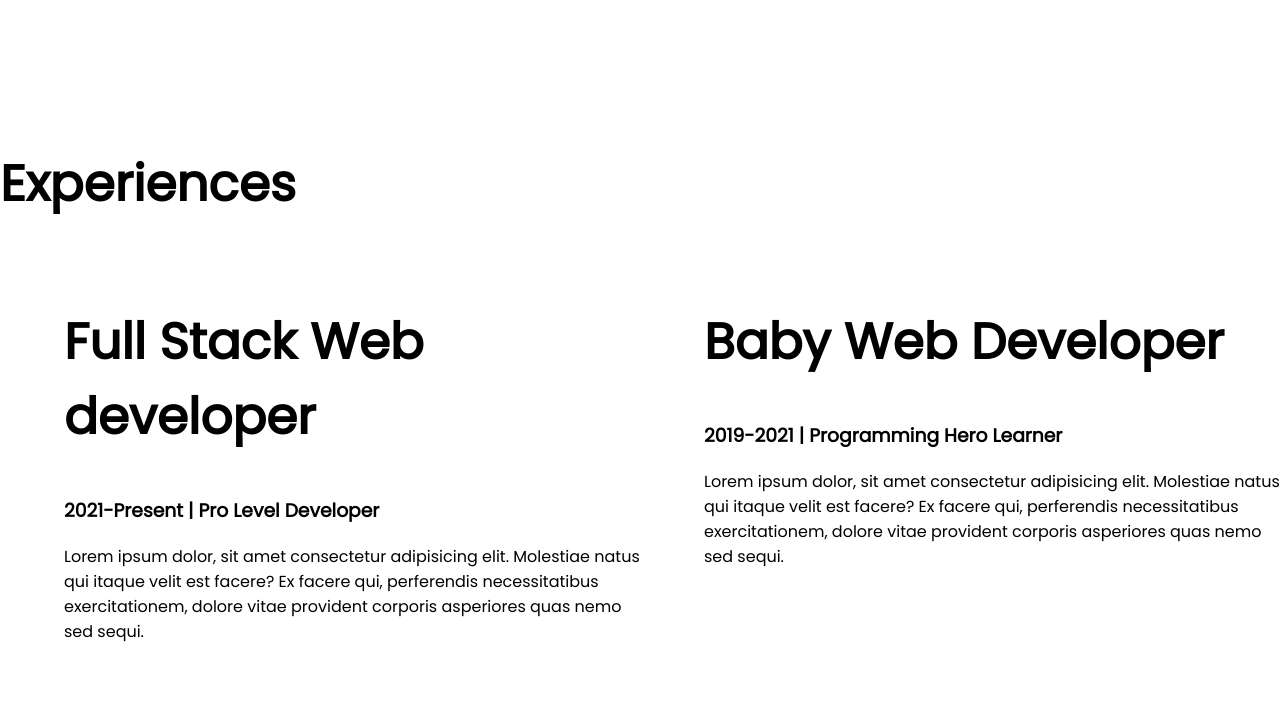
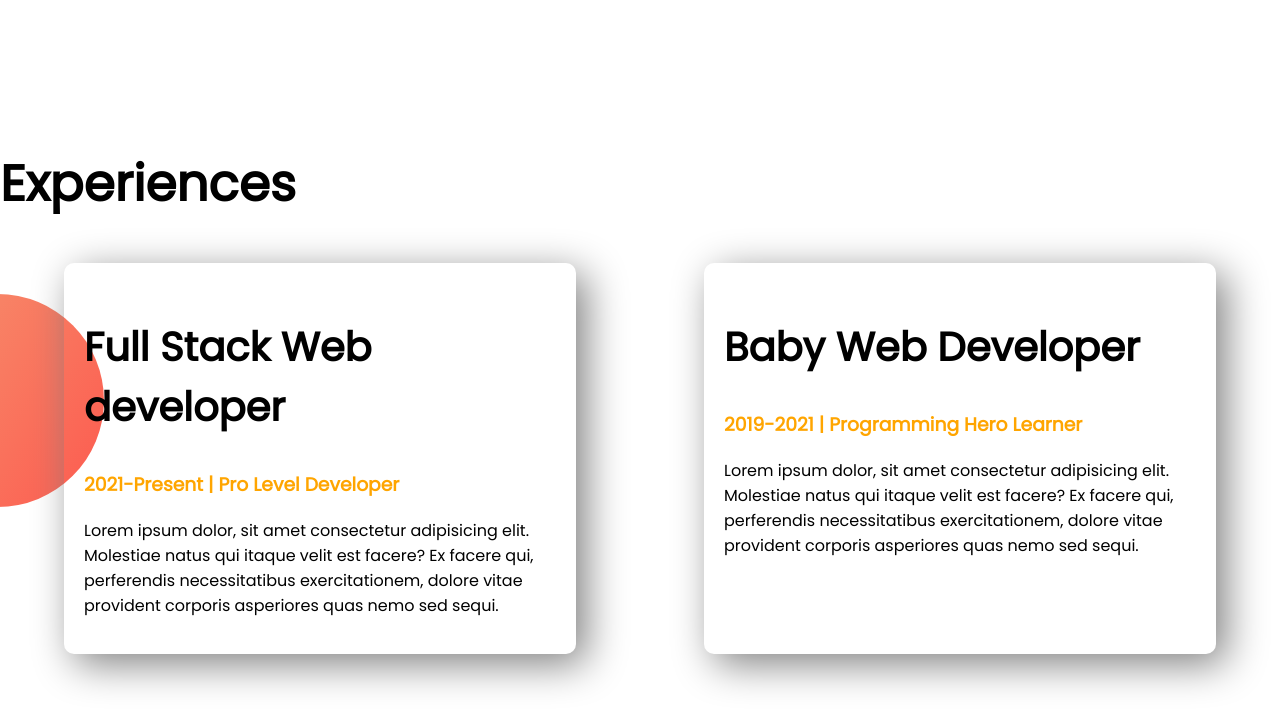
Before and after one commit to khandaker-md-yasin-arafat/developer-portfolio-2, a plain HTML site: page index.html in a window 1280 px wide. Shown: the part 1141-1868 px from the top of the page. Drawn offline with Linux system fonts and the light colour scheme.

Commit message:
experience area added

```diff
--- a/index.html
+++ b/index.html
@@ -39,14 +39,14 @@
     <section class="experience-area">
         <h1>Experiences</h1>
         <div class="flexible-container">
-            <div class="half-width">
-                <h1>Full Stack Web developer</h1>
-                <h3>2021-Present | Pro Level Developer</h3>
+            <div class="experience-item">
+                <h2>Full Stack Web developer</h2>
+                <h3 class="orange-color">2021-Present | Pro Level Developer</h3>
                 <p>Lorem ipsum dolor, sit amet consectetur adipisicing elit. Molestiae natus qui itaque velit est facere? Ex facere qui, perferendis necessitatibus exercitationem, dolore vitae provident corporis asperiores quas nemo sed sequi.</p>
             </div>
-            <div class="half-width">
-                <h1>Baby Web Developer</h1>
-                <h3>2019-2021 | Programming Hero Learner</h3>
+            <div class="experience-item">
+                <h2>Baby Web Developer</h2>
+                <h3 class="orange-color">2019-2021 | Programming Hero Learner</h3>
                 <p>Lorem ipsum dolor, sit amet consectetur adipisicing elit. Molestiae natus qui itaque velit est facere? Ex facere qui, perferendis necessitatibus exercitationem, dolore vitae provident corporis asperiores quas nemo sed sequi.</p>
             </div>
         </div>
--- a/style.css
+++ b/style.css
@@ -4,6 +4,9 @@ body{
 }
 h1{
     font-size: 50px;
+}
+h2{
+    font-size: 40px;
 }
 .orange-color{
     color: orange;
@@ -36,3 +39,16 @@ h1{
     background-repeat: no-repeat;
     background-position: right;
 }
+.experience-area{
+    background-image: url(images/exp-bg.png);
+    background-repeat: no-repeat;
+    background-position: left;
+}
+.experience-item{
+    box-shadow: 10px 10px 40px gray;
+    width: 40%;
+    margin-left: 5%;
+    margin-right: 5%;
+    padding: 20px;
+    border-radius: 10px;
+}
```
